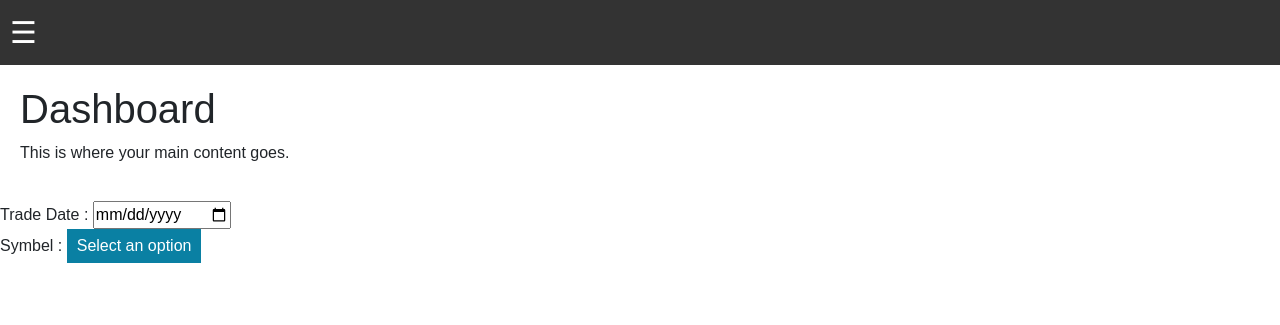
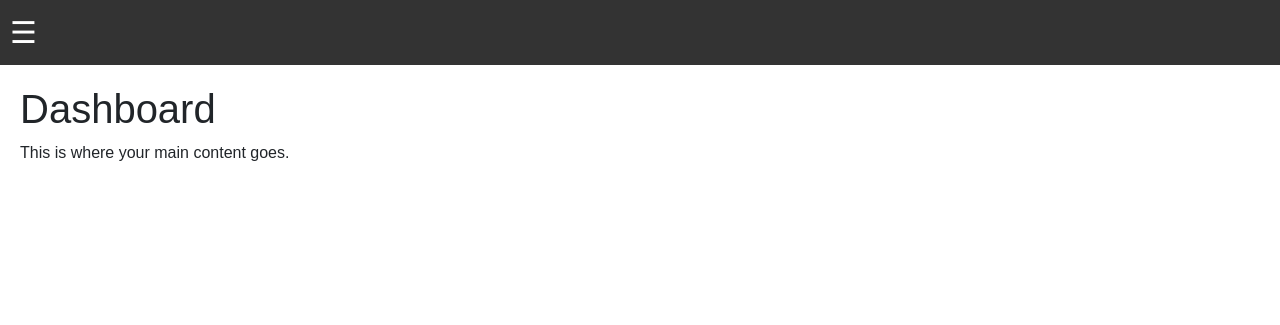
Before and after one commit to saravanakumar00/trade, a Flask app: page /dashboard in a window 1280 px wide. Shown: the top 325 px of the page. Run offline with Flask 3, Linux system fonts and the light colour scheme; some libraries are stand-ins or nearby versions.

Commit message:
add newform

```diff
--- a/templates/dashboard.html
+++ b/templates/dashboard.html
@@ -57,7 +57,7 @@
     <div class="sidebar" id="sidebar">
         <h2>Sidebar</h2>
         <ul>
-            <li><a href="#">Add-trade</a></li>
+            <li><a href="/addTrade" id="trade-add">Add-trade</a></li>
             <li><a href="#">Report</a></li>
             <li><a href="#">Downl</a></li>
             <li><a href="#">Notes</a></li>
@@ -86,32 +86,6 @@
         });
     </script>
 
-
-    <div class="container-add-form">
-        <div>
-            <form action="">
-                <label for="tradedate">Trade Date : </label>
-                <input type="date" name="tradedate"><br>
-                <label for="symbel">Symbel :</label>
-                <div class="dropdown">
-                    <button class="dropbtn">Select an option</button>
-                    <div class="dropdown-content">
-                        <a href="#">EUR/USD</a>
-                        <a href="#">USD/JPY</a>
-                        <a href="#">USD/CAD</a>
-                    </div>
-                </div>
-
-
-
-
-            </form>
-
-        </div>
-
-
-
-
     </div>
 
 
--- a/templates/entryform.html
+++ b/templates/entryform.html
@@ -139,10 +139,10 @@ select option {
 </head>
 <body>
     <div class="container-add-form">
-        <form action="">
+        <form action="" method="POST">
             <div>
                 <label for="tradedate">Tradedate</label>
-                <input type="date">
+                <input type="date" name="tradedate">
             </div>
             <div>
                 <label for="symbel">Symbel</label>
```
